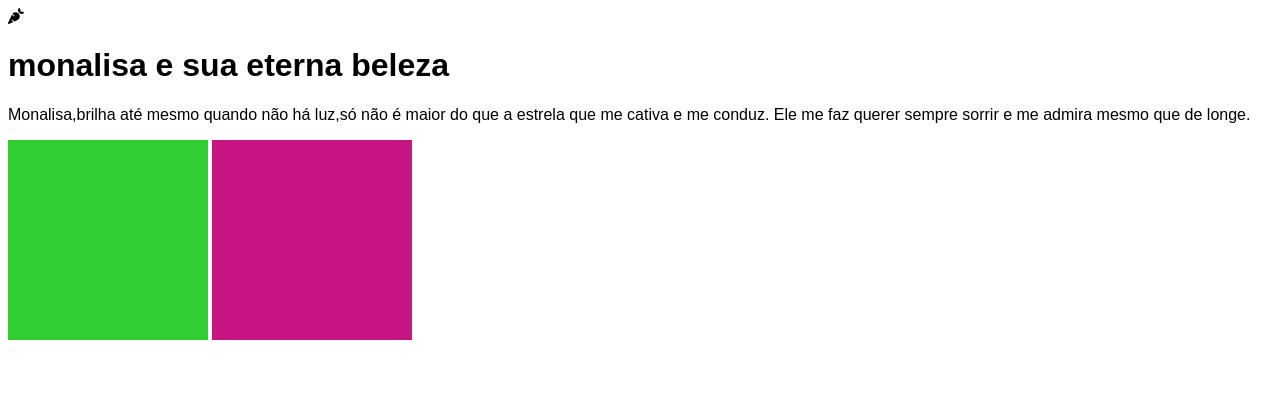
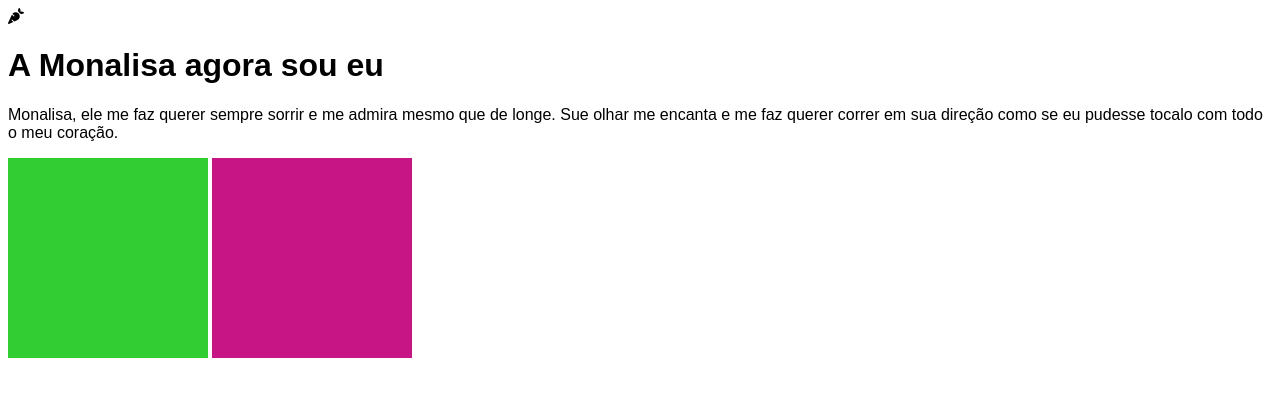
Before and after one commit to mltomacheski/site, a plain HTML site: page index.html in a window 1280 px wide. Shown: the top 396 px of the page. Drawn offline with Linux system fonts and the light colour scheme; a web font is replaced by a local one.

Commit message:
frase mudada

```diff
--- a/index.html
+++ b/index.html
@@ -3,7 +3,7 @@
 <html lang="pt-br">
     <head>
          <meta charset="UTF-8">
-         <title> monalisa</title>
+         <title> Obra de arte</title>
 
          <link rel="stylesheet" type="text/css" href="css/style.css" />
 
@@ -17,9 +17,9 @@
   </head>
   <body>
       <i class="fa-solid fa-carrot"></i>
-      <h1>monalisa e sua eterna beleza</h1>
-      <p> Monalisa,brilha até mesmo quando não há luz,só não é maior do que a estrela que me cativa e me conduz.
-        Ele me faz querer sempre sorrir e me admira mesmo que de longe. </p>
+      <h1>A Monalisa agora sou eu</h1>
+      <p> Monalisa, ele me faz querer sempre sorrir e me admira mesmo que de longe.
+      Sue olhar me encanta e me faz querer correr em sua direção como se eu pudesse tocalo com todo o meu coração. </p>
 
         <div id="primeira">
         </div>
```
